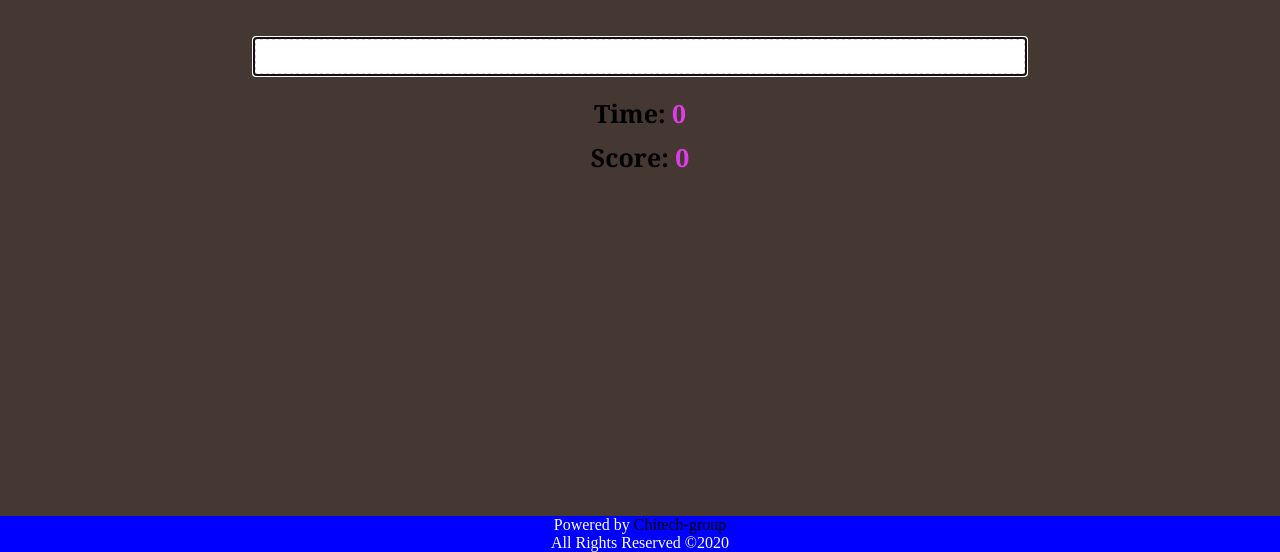
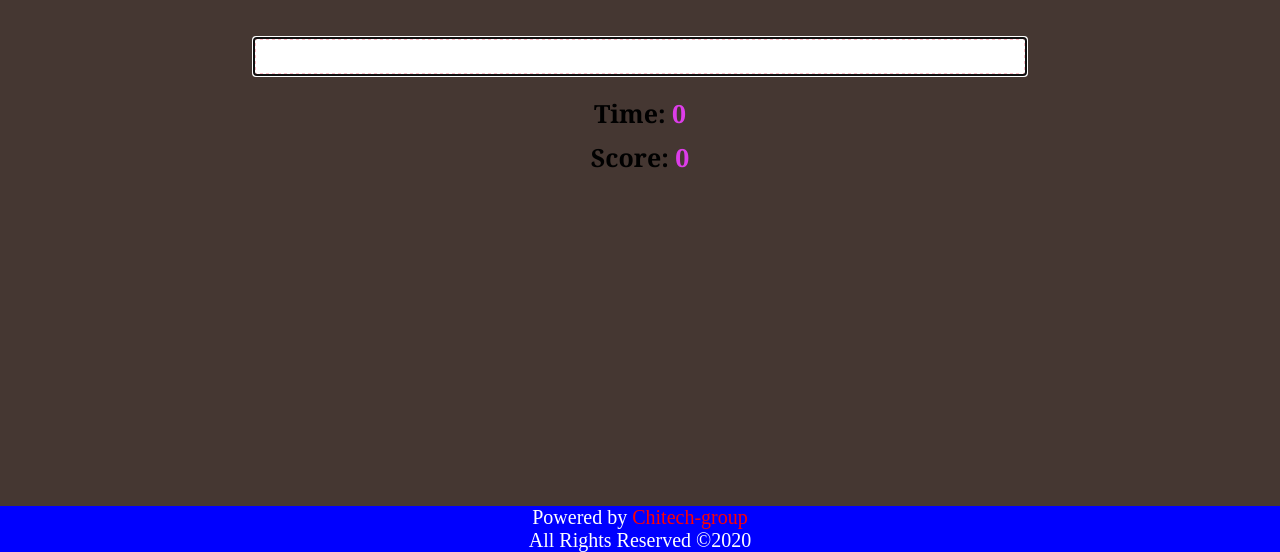
Before and after one commit to Franklin-Ominyi/TYPING-GAME, a plain HTML site: page index.html in a window 1280 px wide. Shown: the part 248-800 px from the top of the page. Drawn offline with Linux system fonts and the light colour scheme.

Commit message:
media queries

```diff
--- a/style.scss
+++ b/style.scss
@@ -77,16 +77,16 @@ span{
  width: 100%;
  background: blue;
  text-align: center;
- font-size: 16px;
+ font-size: 20px;
  // margin-top: px;
  bottom: 0vh;
  color: white;
 
  a{
   text-decoration: none;
-  color: black;
+  color: red;
   &:hover{
-   color: red;
+   color: pink;
   }
  }
 }
```
Also changed, not shown: style.css, 1 other file.
